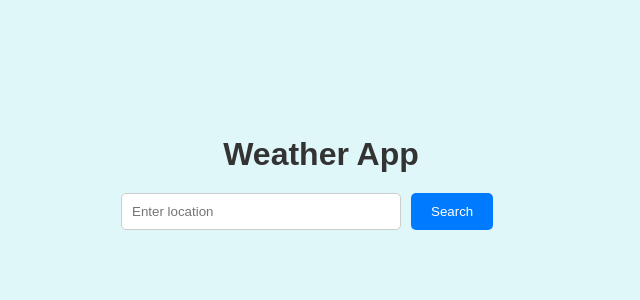
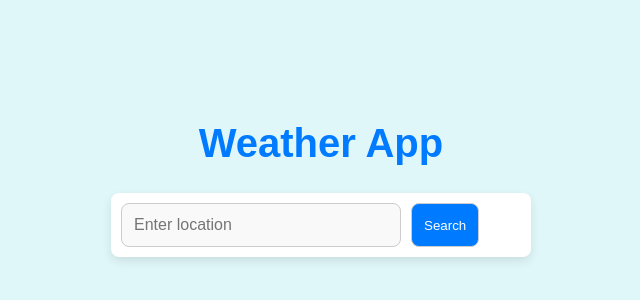
Before and after one commit to Arpita244/weather-app, a React (Create React App) app: page / in a window 1280 px wide. Shown: the part 238-538 px from the top of the page, without its empty margins (319-959 px from the left). Built offline with nearby package versions, Linux system fonts and the light colour scheme.

Commit message:
9th commit

```diff
--- a/src/App.css
+++ b/src/App.css
@@ -1,11 +1,15 @@
 /* App.css */
+/* Global Styles */
 body {
   margin: 0;
-  font-family: Arial, sans-serif;
+  font-family: 'Arial', sans-serif;
   background-color: #e0f7fa;
   color: #333;
+  line-height: 1.5;
+  transition: background-color 0.3s ease;
 }
 
+/* Main Container */
 .app-container {
   min-height: 100vh;
   display: flex;
@@ -15,13 +19,17 @@ body {
   padding: 20px;
 }
 
+/* Title */
 .app-title {
-  font-size: 2rem;
+  font-size: 2.5rem;
   font-weight: bold;
   margin-bottom: 20px;
   text-align: center;
+  color: #007bff;
+  transition: color 0.3s ease;
 }
 
+/* Search Section */
 .search-container {
   display: flex;
   flex-direction: column;
@@ -29,37 +37,63 @@ body {
   margin-bottom: 20px;
   width: 100%;
   max-width: 400px;
+  padding: 10px;
+  background-color: #ffffff;
+  border-radius: 8px;
+  box-shadow: 0 4px 10px rgba(0, 0, 0, 0.1);
+  transition: box-shadow 0.3s ease, background-color 0.3s ease;
+}
+
+.search-container:hover {
+  box-shadow: 0 8px 20px rgba(0, 0, 0, 0.15);
+  background-color: #f7f7f7;
+}
+
+.search-input,
+.search-button {
+  padding: 12px;
+  border-radius: 8px;
+  border: 1px solid #ccc;
+  width: 100%;
+  box-sizing: border-box;
+  transition: all 0.3s ease;
 }
 
 .search-input {
-  padding: 10px;
-  border: 1px solid #ccc;
-  border-radius: 5px;
-  width: 100%;
-  box-sizing: border-box;
+  font-size: 1rem;
+  background-color: #f9f9f9;
 }
 
 .search-button {
-  padding: 10px 20px;
   background-color: #007bff;
   color: white;
-  border: none;
-  border-radius: 5px;
   cursor: pointer;
-  width: 100%;
-  text-align: center;
 }
 
 .search-button:hover {
   background-color: #0056b3;
 }
 
+/* Error Message */
 .error-message {
   color: red;
   margin-bottom: 20px;
   text-align: center;
+  font-size: 1.1rem;
+  opacity: 0;
+  animation: fadeIn 1s forwards;
 }
 
+@keyframes fadeIn {
+  from {
+    opacity: 0;
+  }
+  to {
+    opacity: 1;
+  }
+}
+
+/* Weather Info */
 .weather-container {
   background-color: white;
   padding: 20px;
@@ -69,16 +103,23 @@ body {
   max-width: 400px;
   box-sizing: border-box;
   text-align: center;
+  transition: box-shadow 0.3s ease;
+}
+
+.weather-container:hover {
+  box-shadow: 0 8px 20px rgba(0, 0, 0, 0.2);
 }
 
 .location-name {
-  font-size: 1.5rem;
+  font-size: 1.8rem;
   font-weight: bold;
   margin-bottom: 10px;
+  color: #007bff;
 }
 
 .weather-detail {
   margin: 5px 0;
+  font-size: 1.1rem;
 }
 
 /* Responsive Design */
@@ -97,6 +138,7 @@ body {
   }
 }
 
+/* Chart Section */
 .chart-container {
   width: 100%;
   max-width: 600px;
@@ -112,17 +154,24 @@ body {
   margin-bottom: 20px;
   font-size: 1.2rem;
   font-weight: bold;
+  color: #007bff;
 }
 
-/* Fixed and short graph size */
+/* Fixed and Short Graph Size */
 .chart-container canvas {
   max-width: 500px; /* Limit the graph width */
   max-height: 300px; /* Fix the graph height */
   margin: 0 auto; /* Center the graph */
   display: block;
+  border-radius: 8px;
+  transition: transform 0.3s ease;
 }
 
-/* Mobile responsiveness */
+.chart-container canvas:hover {
+  transform: scale(1.05);
+}
+
+/* Mobile Responsiveness */
 @media (max-width: 768px) {
   .chart-container {
     padding: 15px;
@@ -135,8 +184,8 @@ body {
   }
 
   .chart-container canvas {
-    max-width: 90%; /* Slightly shrink on smaller devices */
-    max-height: 250px; /* Reduce height */
+    max-width: 90%;
+    max-height: 250px;
   }
 }
 
@@ -151,6 +200,22 @@ body {
 
   .chart-container canvas {
     max-width: 100%;
-    max-height: 200px; /* Further reduce height for small screens */
+    max-height: 200px;
   }
 }
+
+/* Animation for App Elements */
+.app-title,
+.weather-container,
+.chart-container {
+  opacity: 0;
+  transform: translateY(20px);
+  animation: fadeUp 0.8s forwards;
+}
+
+@keyframes fadeUp {
+  to {
+    opacity: 1;
+    transform: translateY(0);
+  }
+}
```
